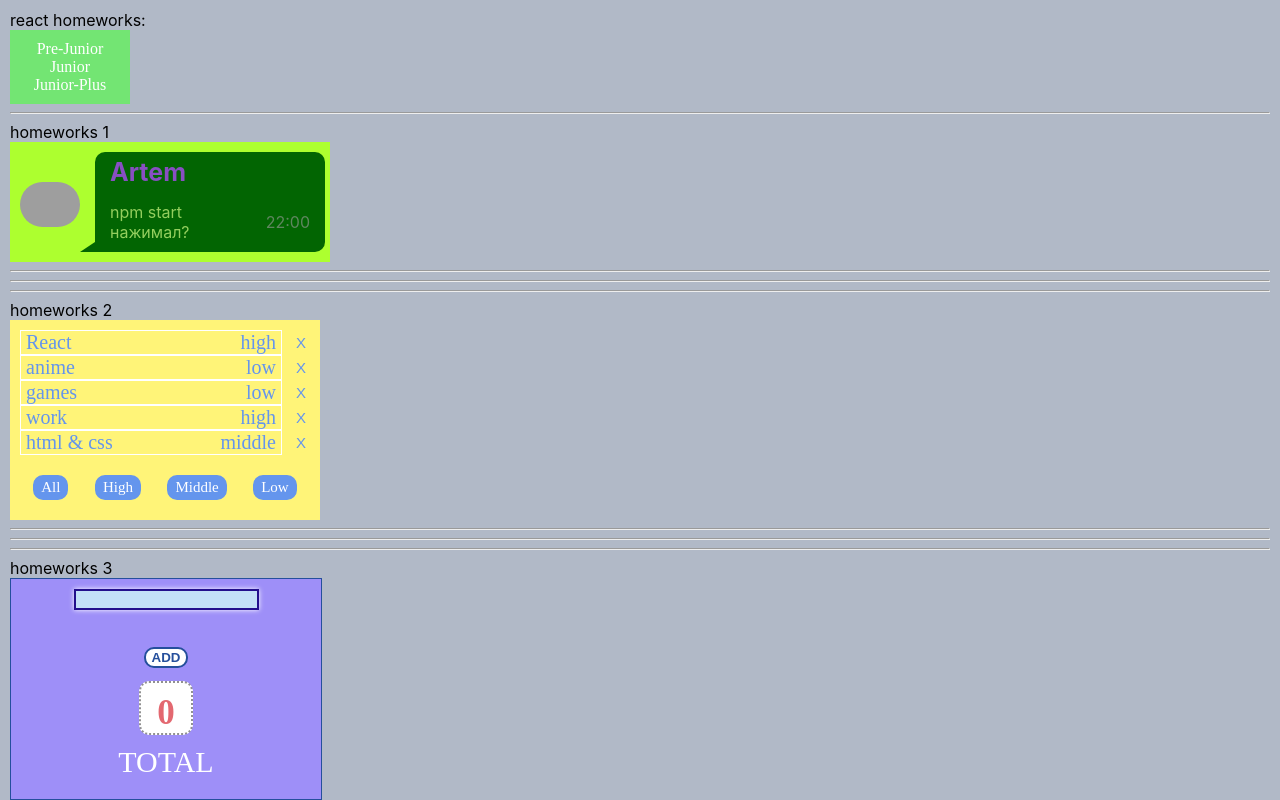
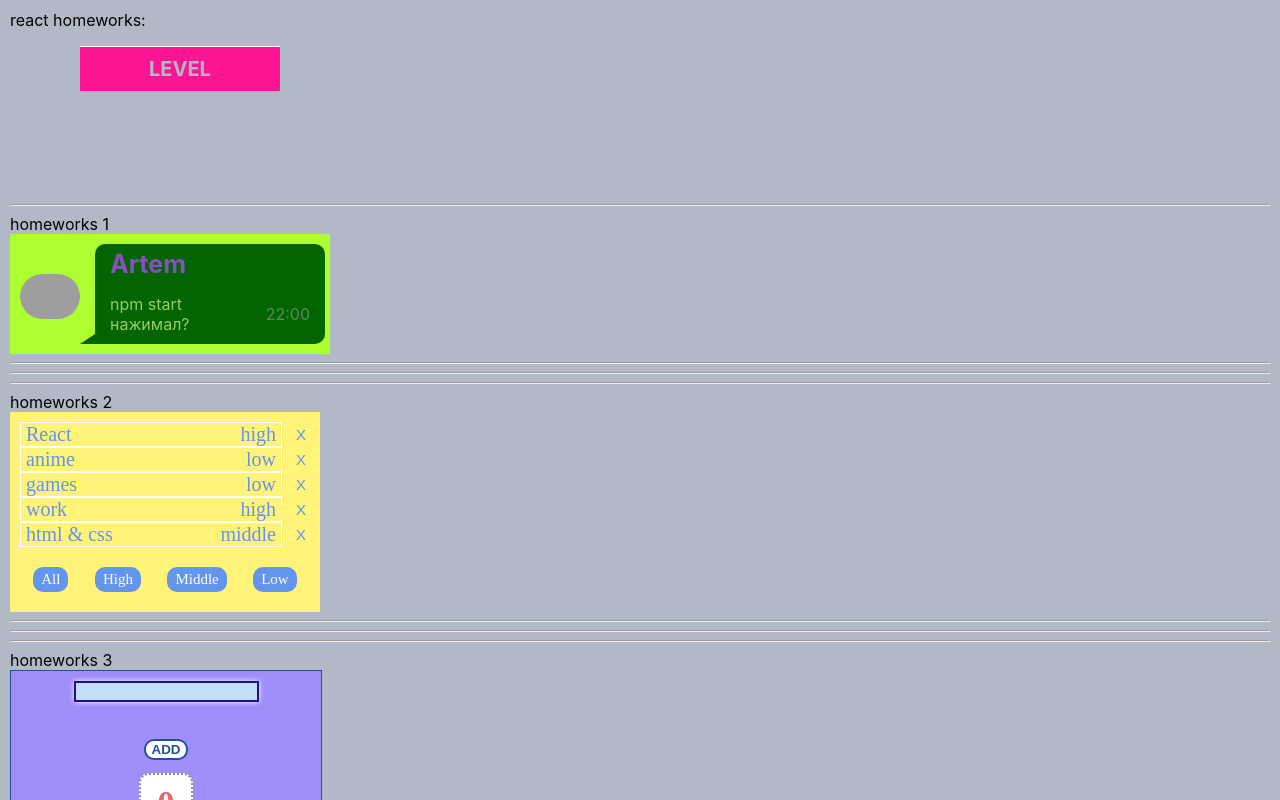
Before and after one commit to JulieBenchuk/homeworks, a React (Create React App) app: page /#/pre-junior in a window 1280 px wide. Shown: the top 800 px of the page. Built offline with nearby package versions, Linux system fonts and the light colour scheme; grey boxes are pictures that could not be loaded.

Commit message:
add pop-up menu

```diff
--- a/src/p2-homeworks/h5-rrd-v6/Header.module.css
+++ b/src/p2-homeworks/h5-rrd-v6/Header.module.css
@@ -1,20 +1,61 @@
-.block_header {
-    background-color: #73e573;
-    width: 100px;
+.header {
+    width: 300px;
+    height: 150px;
+
+}
+.level {
+    display: flex;
+    justify-content: center;
+    font-size: 20px;
+    color: #b1b9c7;
+    font-weight: bold;
+    background-color: deeppink;
     padding: 10px;
+
+}
+.menu {
+    position: relative;
+    display: flex;
+    justify-content: center;
+
+}
+.menu li {
+    width: 200px;
+    list-style: none;
+    background-color: white;
+    position: relative;
+    border-top: 1px solid white;
+
+}
+.menu a{
+    color: deeppink;
+    font-family: "Andale Mono";
+    text-decoration: none;
+    display: block;
     text-align: center;
-    font-family: "Lao MN";
+    padding: 0 10px;
+    height: 30px;
+    line-height: 30px;
+    transition: all .5s;
 }
-.navlink {
+.menu a:hover{
     color: white;
-    text-decoration: none;
+    background-color: deeppink;
+    font-weight: bolder;
+
 }
-.navlink:hover {
-    color: #73e573;
-    background-color: white;
-    font-weight: bolder;
+.menu a:active{
+
+
 }
-.navlink:active {
-    color: #ffffff;
-    background-color: #468a46;
+.menu ul{
+    position: absolute;
+    left: 0;
+    top: 100%;
+    padding: 0;
+    display: none;
 }
+.menu li:hover ul {
+    display: block;
+
+}
--- a/src/p2-homeworks/h5-rrd-v6/Header.tsx
+++ b/src/p2-homeworks/h5-rrd-v6/Header.tsx
@@ -4,24 +4,29 @@ import s from "./Header.module.css"
 
 function Header() {
     return (
-        <div className={s.block_header}>
-            <nav>
-                <div>
-                    <NavLink to='/pre-junior' className={s.navlink}>
+        <div className={s.header}>
+            <ul className={s.menu}>
+                <li>
+                    <span className={s.level}>LEVEL</span>
+                    <ul>
+                        <li>
+                            <NavLink to='/pre-junior'>
                                 Pre-Junior
                             </NavLink>
-                </div>
-                <div>
-                    <NavLink to='/junior' className={s.navlink}>
+                        </li>
+                        <li>
+                            <NavLink to='/junior'>
                                 Junior
                             </NavLink>
-                </div>
-                <div>
-                    <NavLink to='/junior-plus' className={s.navlink}>
+                        </li>
+                        <li>
+                            <NavLink to='/junior-plus'>
                                 Junior-Plus
                             </NavLink>
-                </div>
-            </nav>
+                        </li>
+                    </ul>
+                </li>
+            </ul>
         </div>
     )
 }
```
Lines whose indentation alone changed are shown as unchanged.
